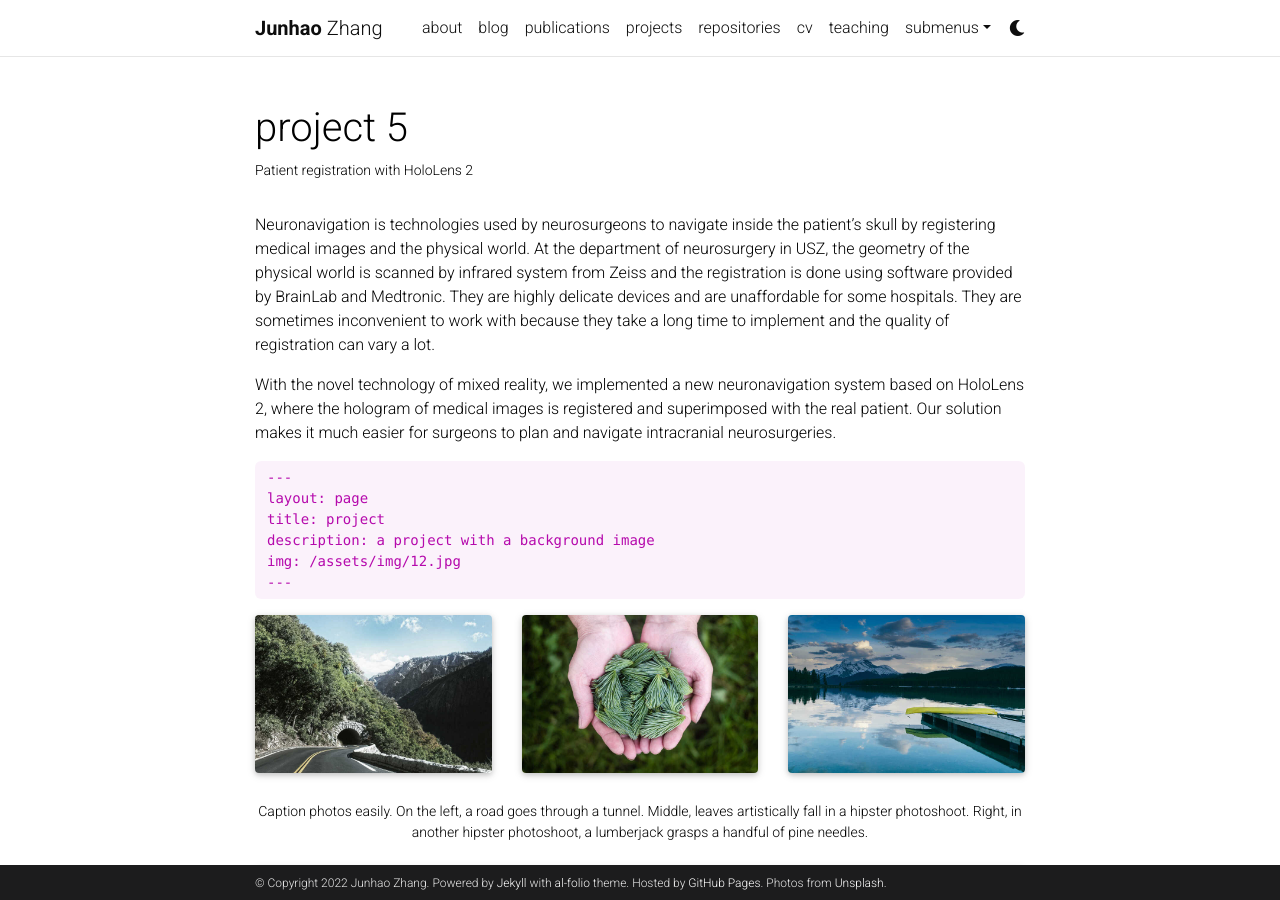
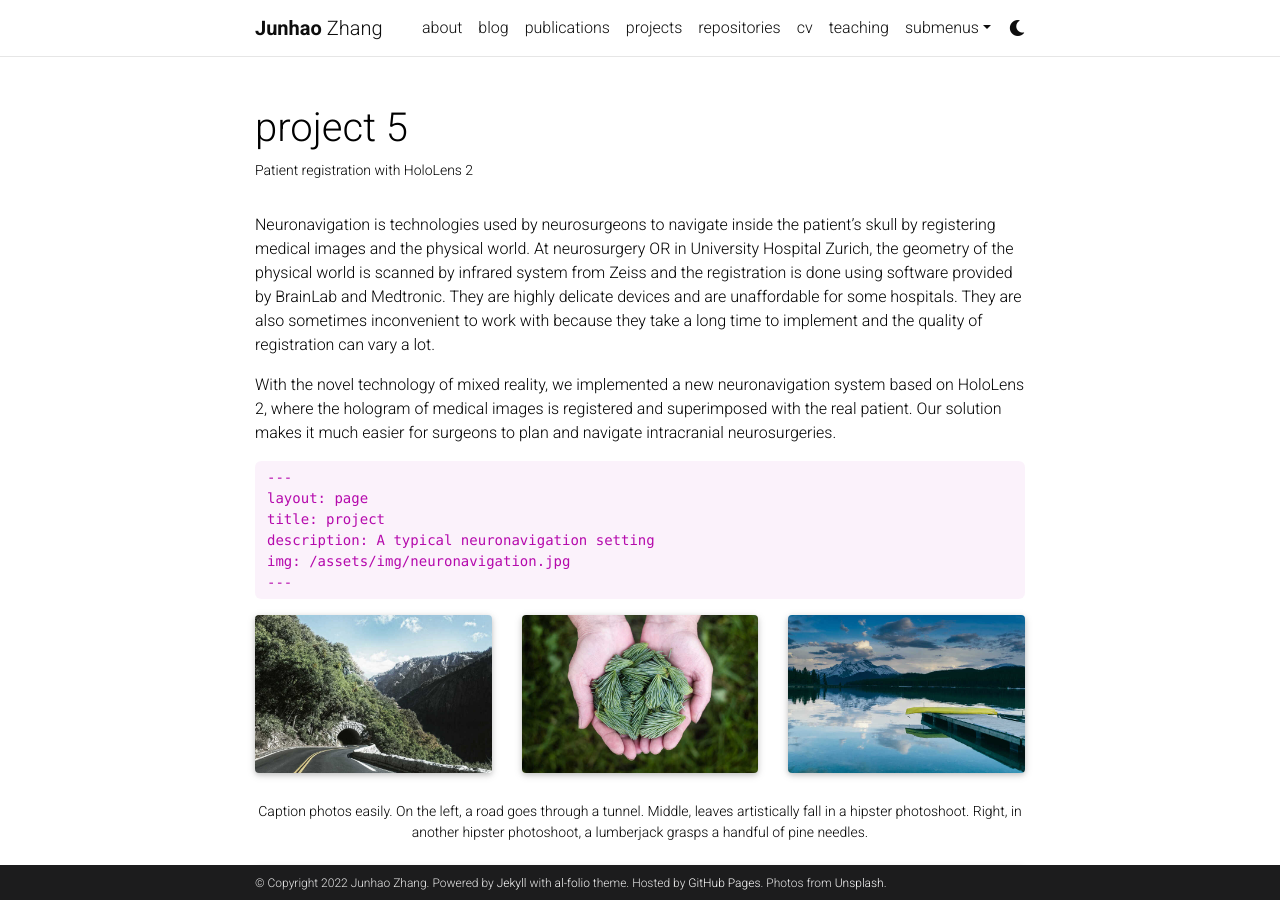
Before and after one commit to Junha0Zhang/junha0Zhang.github.io, a Jekyll site: the page built from _projects/5_project.md, in a window 1280 px wide and 900 px high. Built offline with Jekyll 4.4.1, drawn with Linux system fonts in a browser that asks for light colours; full-size pictures stand in for the smaller copies a plugin makes; comment, search, counter and statistics services are not loaded; a style sheet for code colours, icons or effects is not loaded.

Commit message:
Update 5_project.md

```diff
--- a/_projects/5_project.md
+++ b/_projects/5_project.md
@@ -7,15 +7,15 @@ importance: 3
 category: Neuronavigation
 ---
 
-Neuronavigation is technologies used by neurosurgeons to navigate inside the patient's skull by registering medical images and the physical world. At the department of neurosurgery in USZ, the geometry of the physical world is scanned by infrared system from Zeiss and the registration is done using software provided by BrainLab and Medtronic. They are highly delicate devices and are unaffordable for some hospitals. They are sometimes inconvenient to work with because they take a long time to implement and the quality of registration can vary a lot.
+Neuronavigation is technologies used by neurosurgeons to navigate inside the patient's skull by registering medical images and the physical world. At neurosurgery OR in University Hospital Zurich, the geometry of the physical world is scanned by infrared system from Zeiss and the registration is done using software provided by BrainLab and Medtronic. They are highly delicate devices and are unaffordable for some hospitals. They are also sometimes inconvenient to work with because they take a long time to implement and the quality of registration can vary a lot.
 
 With the novel technology of mixed reality, we implemented a new neuronavigation system based on HoloLens 2, where the hologram of medical images is registered and superimposed with the real patient. Our solution makes it much easier for surgeons to plan and navigate intracranial neurosurgeries.
 
     ---
     layout: page
     title: project
-    description: a project with a background image
-    img: /assets/img/12.jpg
+    description: A typical neuronavigation setting
+    img: /assets/img/neuronavigation.jpg
     ---
 
 <div class="row">
```
